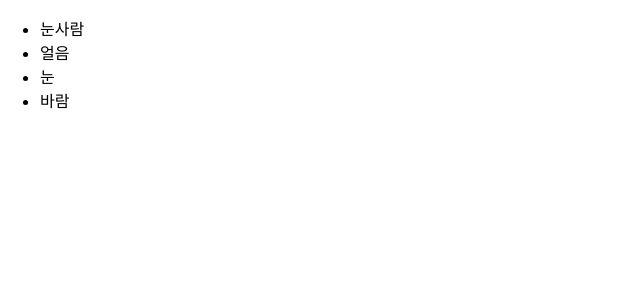
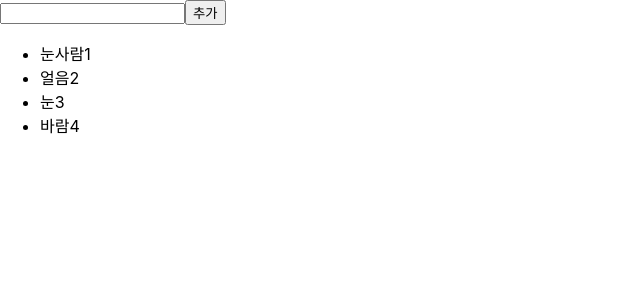
Before and after one commit to sidthefaker/theArtOfReact, a React (Create React App) app: page / in a window 1280 px wide. Shown: the top 300 px of the page, without its empty margins (0-640 px from the left). Built offline with nearby package versions, Linux system fonts and the light colour scheme.

Commit message:
study ch6.4 응용  - 데이터 추가 기능 구현  - 데이터 삭제 기능 구현

```diff
--- a/src/IterationSample.js
+++ b/src/IterationSample.js
@@ -1,12 +1,37 @@
-import React from "react";
+import React, {useState} from "react";
 
 const IterationSample = () => {
-  const names = ['눈사람', '얼음','눈','바람']
-  const nameList = names.map((name, index) => <li key={index}>{name}</li>)
+  const [names, setNames] = useState([
+    {id:1, text:'눈사람1'},
+    {id:2, text:'얼음2'},
+    {id:3, text:'눈3'},
+    {id:4, text:'바람4'}
+  ]);
+  const [inputText, setInputText] = useState('');
+  const [nextId, setNextId] = useState(5);
+
+  const onChange = e => setInputText(e.target.value);
+  const onClick = () => {
+    const nextNames = names.concat({
+      id: nextId,
+      text: inputText
+    });
+    setNextId(nextId + 1)
+    setNames(nextNames);
+    setInputText('');
+  }
+  const onRemove = id => {
+    const nextNames = names.filter(name => name.id !== id)
+    setNames(nextNames);
+  }
+
+  const nameList = names.map(name => <li key={name.id} onDoubleClick={() => onRemove(name.id)}>{name.text}</li>)
   return (
-    <ul>
-      {nameList}
-    </ul>
+    <>
+      <input value={inputText} onChange={onChange}/>
+      <button onClick={onClick}>추가</button>
+      <ul>{nameList}</ul>
+    </>
   );
 };
 
```
